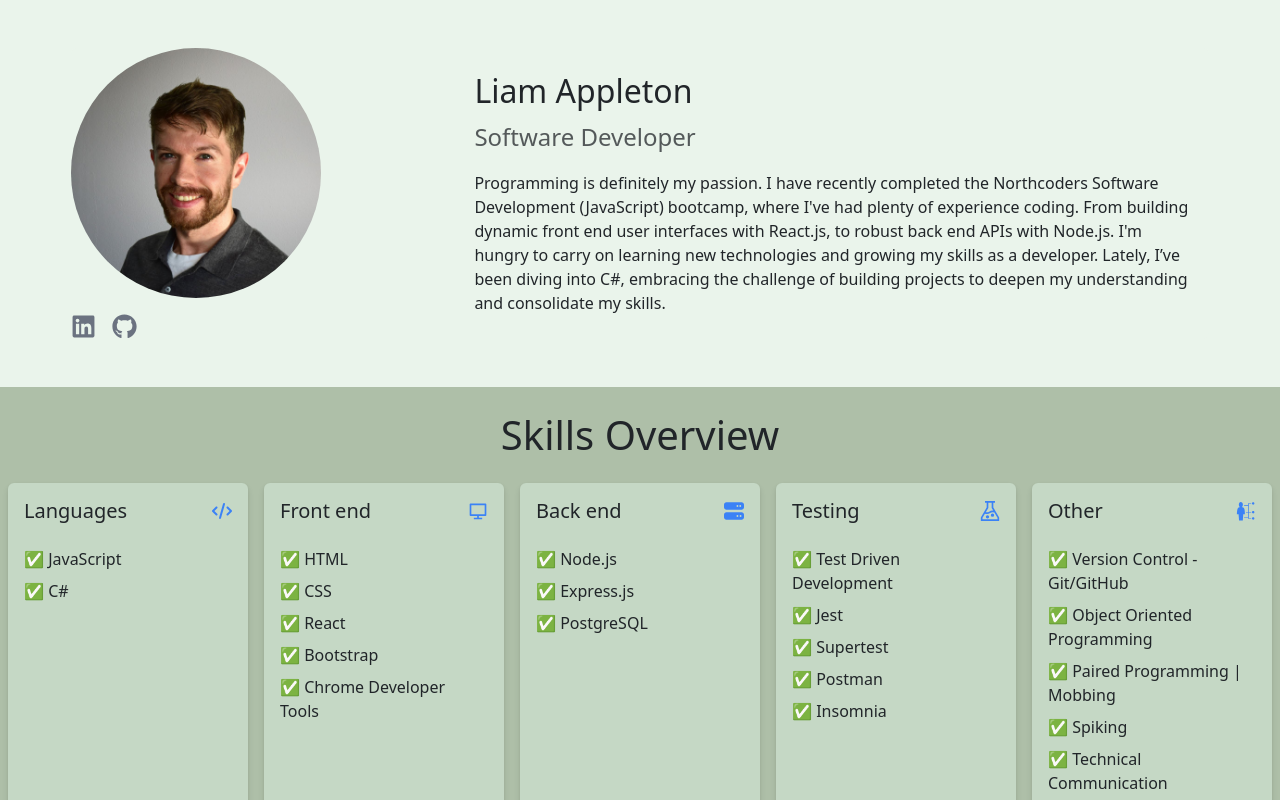
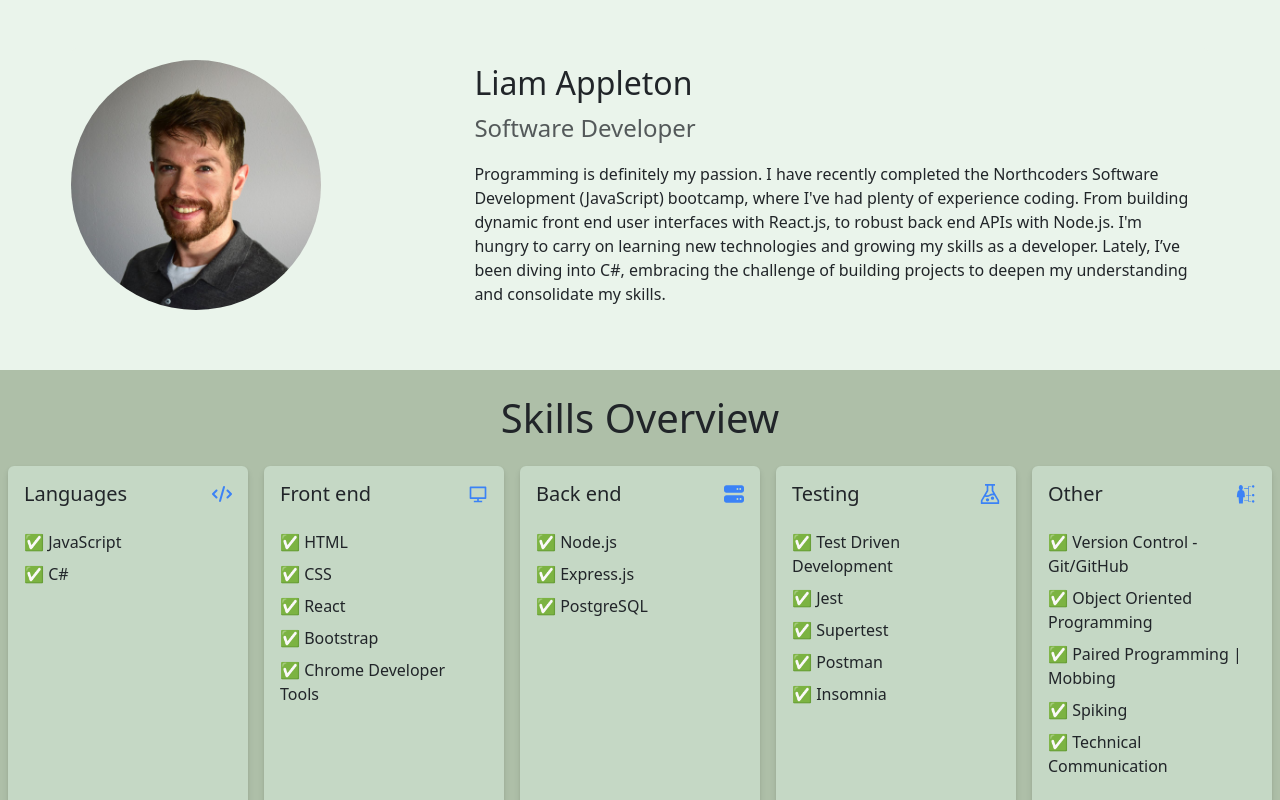
Before and after one commit to liamAppleton/Portfolio-Website, a React (Vite) app: page / in a window 1280 px wide. Shown: the top 800 px of the page. Built offline with nearby package versions, Linux system fonts and the light colour scheme.

Commit message:
removing contact icons from PersonalBio

```diff
--- a/src/components/PersonalBio.jsx
+++ b/src/components/PersonalBio.jsx
@@ -1,7 +1,5 @@
 import { Card, Row, Col } from 'react-bootstrap';
 import bioPic from '../assets/BioPic.png';
-import { FaLinkedin } from 'react-icons/fa';
-import { FaGithub } from 'react-icons/fa';
 
 export const PersonalBio = () => {
   return (
@@ -22,10 +20,6 @@ export const PersonalBio = () => {
                 borderRadius: '50%',
               }}
             />
-            <div className="d-flex gap-3">
-              <FaLinkedin size={25} className="link-icon" />
-              <FaGithub size={25} className="link-icon" />
-            </div>
           </Col>
           <Col xs={12} md={8}>
             <Card.Body>
```
